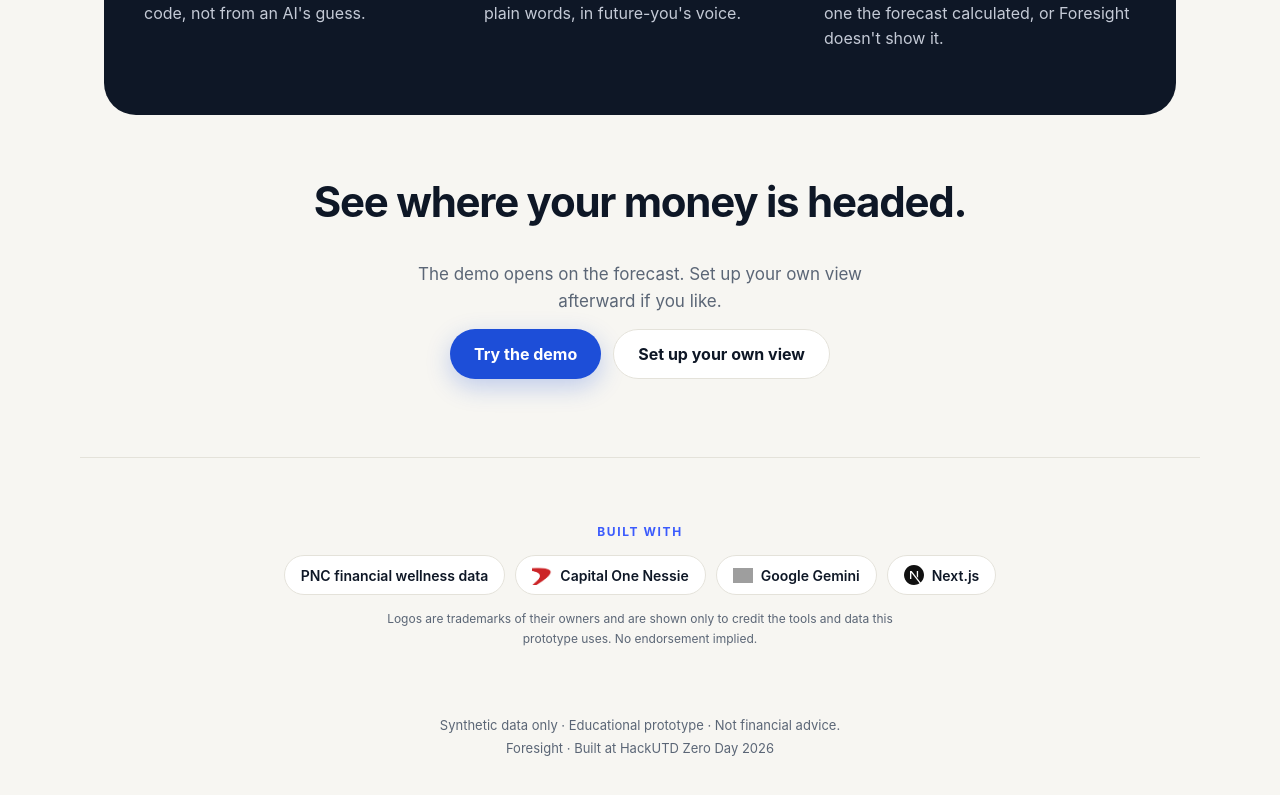
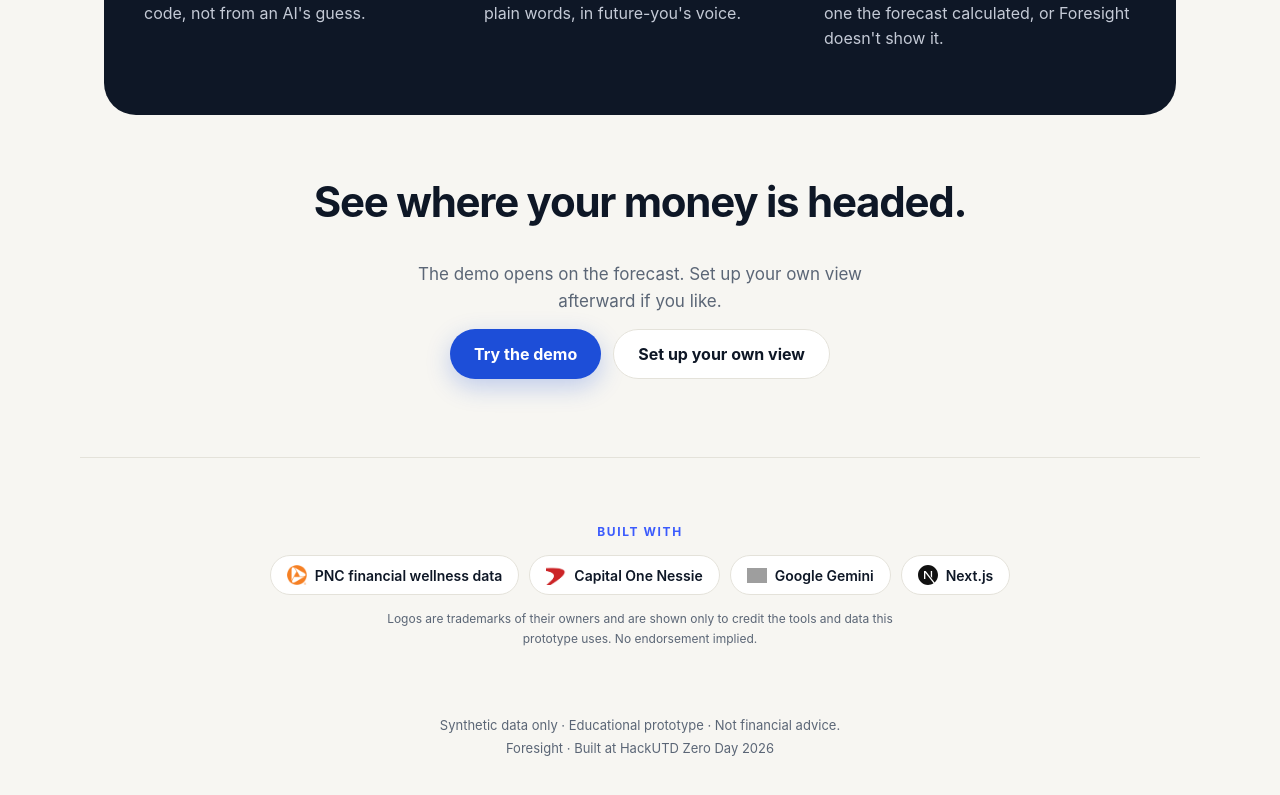
Before and after one commit to BarrettFulwiler/Foresight_HackUTDZeroDay, a Next.js app: page / in a window 1280 px wide. Shown: the part 2933-3728 px from the top of the page. Built offline with nearby package versions, Linux system fonts and the light colour scheme; grey boxes are pictures that could not be loaded.

Commit message:
Add the PNC logo to the Built with credits

```diff
--- a/app/page.tsx
+++ b/app/page.tsx
@@ -39,9 +39,8 @@ const TRUST = [
 ];
 
 // Logos are the companies' own marks, used only to credit what the prototype is built on.
-// PNC's logo isn't included yet: drop it in public/brand/logos/pnc.png and add logo: "/brand/logos/pnc.png" here.
 const BUILT_WITH: { name: string; logo?: string }[] = [
-  { name: "PNC financial wellness data" },
+  { name: "PNC financial wellness data", logo: "/brand/logos/pnc.png" },
   { name: "Capital One Nessie", logo: "/brand/logos/capitalone.png" },
   { name: "Google Gemini", logo: "/brand/logos/gemini.svg" },
   { name: "Next.js", logo: "/brand/logos/nextjs.svg" },
```
Also changed, not shown: public/brand/logos/pnc.png (added).
